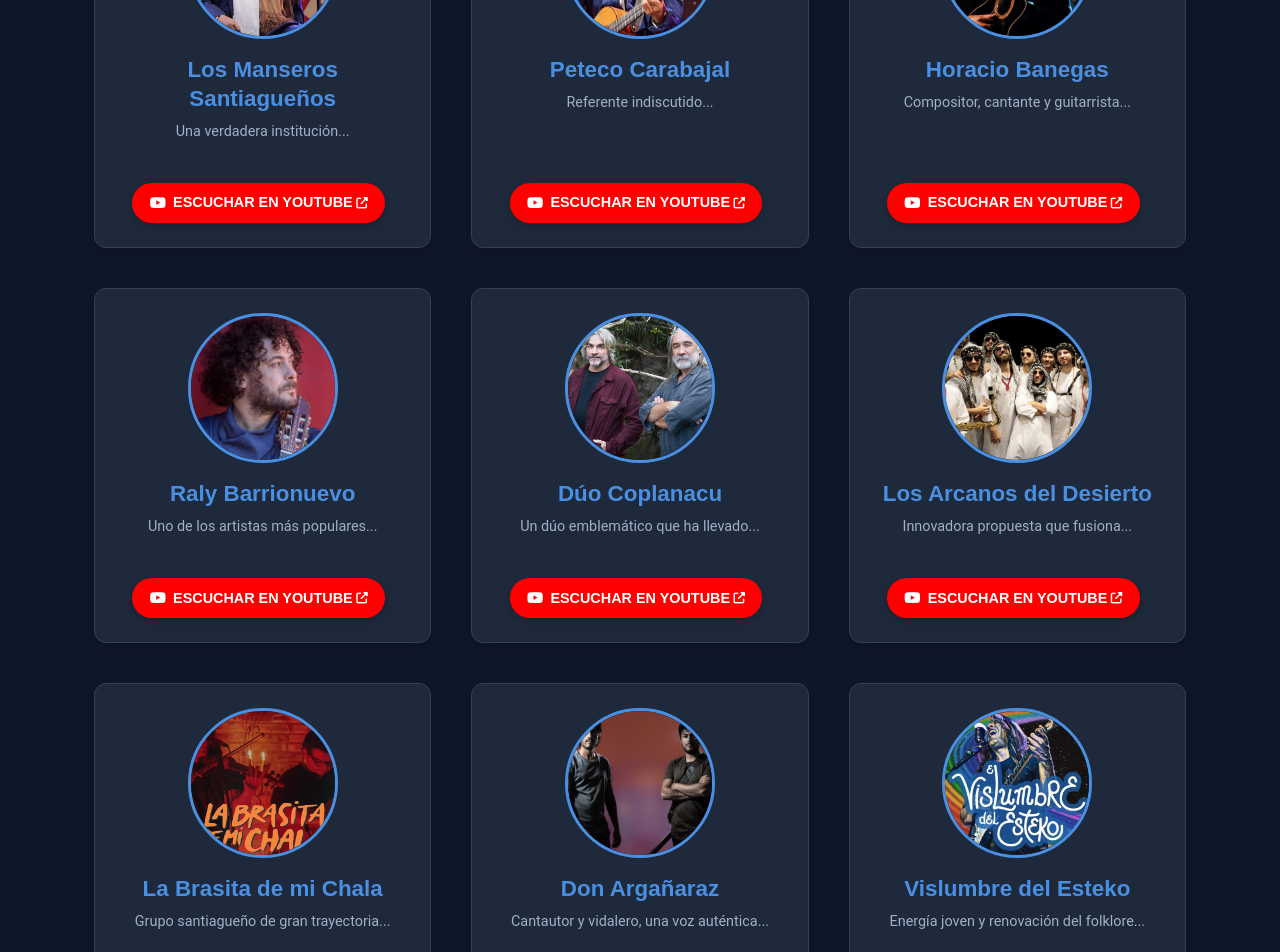
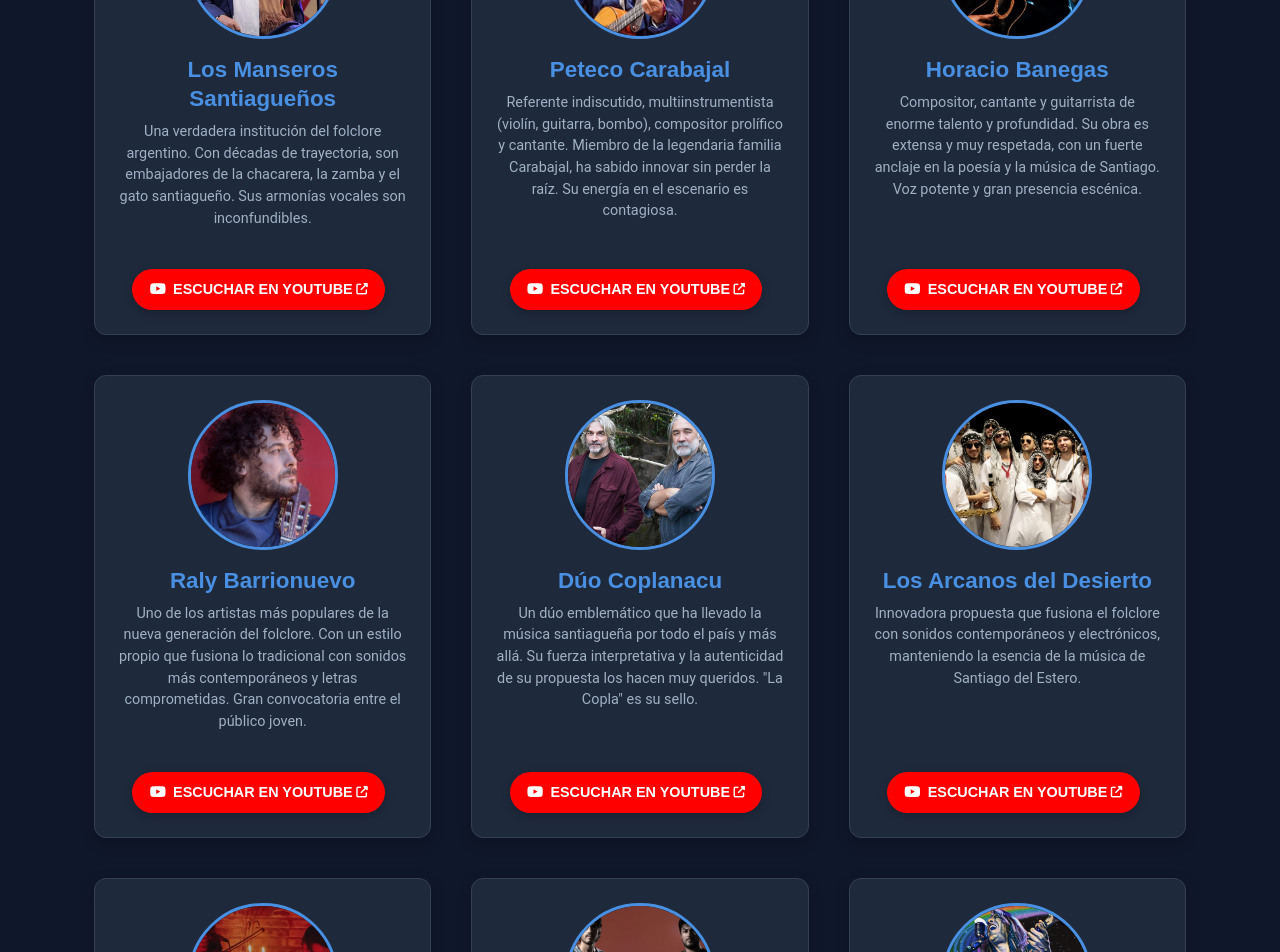
Before and after one commit to FranCODER1/web-festival-vu, a Vue app: page /artistas in a window 1280 px wide. Shown: the part 380-1332 px from the top of the page. Built offline with nearby package versions, Linux system fonts and the light colour scheme.

Commit message:
agregacion de descripcion y actualizacion de links

```diff
--- a/src/views/ArtistasView.vue
+++ b/src/views/ArtistasView.vue
@@ -48,15 +48,78 @@ export default {
     data() {
       return {
         artistas: [
-        { id: 1, name: 'Los Manseros Santiagueños', description: 'Una verdadera institución...', imageSrc: 'img/manseros.jpg', imageAlt: 'Foto de Los Manseros Santiagueños', youtubeLink: 'https://www.youtube.com/watch?v=VIDEO_ID_MANSEROS' },
-        { id: 2, name: 'Peteco Carabajal', description: 'Referente indiscutido...', imageSrc: 'img/peteco.jpg', imageAlt: 'Foto de Peteco Carabajal', youtubeLink: 'https://www.youtube.com/watch?v=VIDEO_ID_PETECO' },
-        { id: 3, name: 'Horacio Banegas', description: 'Compositor, cantante y guitarrista...', imageSrc: 'img/horacio_banegas+.jpg', imageAlt: 'Foto de Horacio Banegas', youtubeLink: 'https://www.youtube.com/watch?v=VIDEO_ID_BANEGAS' },
-        { id: 4, name: 'Raly Barrionuevo', description: 'Uno de los artistas más populares...', imageSrc: 'img/Raly.jpg', imageAlt: 'Foto de Raly Barrionuevo', youtubeLink: 'https://www.youtube.com/watch?v=VIDEO_ID_RALY' },
-        { id: 5, name: 'Dúo Coplanacu', description: 'Un dúo emblemático que ha llevado...', imageSrc: 'img/duo-coplanacu.jpg', imageAlt: 'Foto del Dúo Coplanacu', youtubeLink: 'https://www.youtube.com/watch?v=VIDEO_ID_COPLANACU' },
-        { id: 6, name: 'Los Arcanos del Desierto', description: 'Innovadora propuesta que fusiona...', imageSrc: 'img/arcanos.jpeg', imageAlt: 'Foto de Los Arcanos del Desierto', youtubeLink: 'https://www.youtube.com/watch?v=VIDEO_ID_ARCANOS' },
-        { id: 7, name: 'La Brasita de mi Chala', description: 'Grupo santiagueño de gran trayectoria...', imageSrc: 'img/La Brasita.png', imageAlt: 'Foto de La Brasita de mi Chala', youtubeLink: 'https://www.youtube.com/watch?v=VIDEO_ID_BRASITA' },
-        { id: 8, name: 'Don Argañaraz', description: 'Cantautor y vidalero, una voz auténtica...', imageSrc: 'img/Don argañaraz.png', imageAlt: 'Foto de Don Argañaraz', youtubeLink: 'https://www.youtube.com/watch?v=VIDEO_ID_DONARGANARAZ' },
-        { id: 9, name: 'Vislumbre del Esteko', description: 'Energía joven y renovación del folklore...', imageSrc: 'img/Vislumbre.png', imageAlt: 'Foto de Vislumbre del Esteko', youtubeLink: 'https://www.youtube.com/watch?v=VIDEO_ID_VISLUMBRE' }
+        {
+          id: 1,
+          name: 'Los Manseros Santiagueños',
+          description: 'Una verdadera institución del folclore argentino. Con décadas de trayectoria, son embajadores de la chacarera, la zamba y el gato santiagueño. Sus armonías vocales son inconfundibles.',
+          imageSrc: 'img/manseros.jpg',
+          imageAlt: 'Foto de Los Manseros Santiagueños',
+          youtubeLink: 'https://youtu.be/_pcIHJ2XUsA?si=Ef5Xn4nTnHnJBi4j'
+        },
+        {
+          id: 2,
+          name: 'Peteco Carabajal',
+          description: 'Referente indiscutido, multiinstrumentista (violín, guitarra, bombo), compositor prolífico y cantante. Miembro de la legendaria familia Carabajal, ha sabido innovar sin perder la raíz. Su energía en el escenario es contagiosa.',
+          imageSrc: 'img/peteco.jpg',
+          imageAlt: 'Foto de Peteco Carabajal',
+          youtubeLink: 'https://youtu.be/_OhwHix6Vgc?si=i3ldXZfN0QsbztC2'
+        },
+        {
+          id: 3,
+          name: 'Horacio Banegas',
+          description: 'Compositor, cantante y guitarrista de enorme talento y profundidad. Su obra es extensa y muy respetada, con un fuerte anclaje en la poesía y la música de Santiago. Voz potente y gran presencia escénica.',
+          imageSrc: 'img/horacio_banegas+.jpg',
+          imageAlt: 'Foto de Horacio Banegas',
+          youtubeLink: 'https://youtu.be/aDQu5MhjHdU?si=6wPsh4gPpXbfkp4I'
+        },
+        {
+          id: 4,
+          name: 'Raly Barrionuevo',
+          description: 'Uno de los artistas más populares de la nueva generación del folclore. Con un estilo propio que fusiona lo tradicional con sonidos más contemporáneos y letras comprometidas. Gran convocatoria entre el público joven.',
+          imageSrc: 'img/Raly.jpg',
+          imageAlt: 'Foto de Raly Barrionuevo',
+          youtubeLink: 'https://youtu.be/b6bTbteh4yc?si=7RDxtVQ_paaxIOyY'
+        },
+        {
+          id: 5,
+          name: 'Dúo Coplanacu',
+          description: 'Un dúo emblemático que ha llevado la música santiagueña por todo el país y más allá. Su fuerza interpretativa y la autenticidad de su propuesta los hacen muy queridos. "La Copla" es su sello.',
+          imageSrc: 'img/duo-coplanacu.jpg',
+          imageAlt: 'Foto del Dúo Coplanacu',
+          youtubeLink: 'https://youtu.be/FwGzy7_20u0?si=Ta4FlwcWmQnYyYTD'
+        },
+        {
+          id: 6,
+          name: 'Los Arcanos del Desierto',
+          description: 'Innovadora propuesta que fusiona el folclore con sonidos contemporáneos y electrónicos, manteniendo la esencia de la música de Santiago del Estero.',
+          imageSrc: 'img/arcanos.jpeg',
+          imageAlt: 'Foto de Los Arcanos del Desierto',
+          youtubeLink: 'https://youtu.be/5YvtEw2P8_c?si=z3SSjtBq_Wdr0typ'
+        },
+        {
+          id: 7,
+          name: 'La Brasita de mi Chala',
+          description: 'Grupo santiagueño de gran trayectoria que enciende cada escenario con su música festiva y tradicional, invitando al baile y la celebración.',
+          imageSrc: 'img/La Brasita.png',
+          imageAlt: 'Foto de La Brasita de mi Chala',
+          youtubeLink: 'https://youtu.be/u7y8kLL1BA0?si=R-6UsTSnBJU42mb5'
+        },
+        {
+          id: 8,
+          name: 'Don Argañaraz',
+          description: 'Cantautor y vidalero, una voz auténtica que rescata las coplas y melodías más profundas del sentir santiagueño, transmitiendo la herencia cultural de la región.',
+          imageSrc: 'img/Don argañaraz.png',
+          imageAlt: 'Foto de Don Argañaraz',
+          youtubeLink: 'https://youtu.be/Iy2CPPjpcqc?si=Lh1M59EPaORLazRQ'
+        },
+        {
+          id: 9,
+          name: 'Vislumbre del Esteko',
+          description: 'Energía joven y renovación del folklore. Este grupo trae una propuesta fresca que combina la tradición con arreglos modernos, cautivando a nuevas audiencias.',
+          imageSrc: 'img/Vislumbre.png',
+          imageAlt: 'Foto de Vislumbre del Esteko',
+          youtubeLink: 'https://youtu.be/EE_3aKeEg14?si=NfnOj0T_qC6f-YU9'
+        }
       ],
         generosMusicales: [ 'Chacarera', 'Zamba', 'Gato', 'Escondido', 'Chamamé' ]
       };
```
Lines whose indentation alone changed are shown as unchanged.
